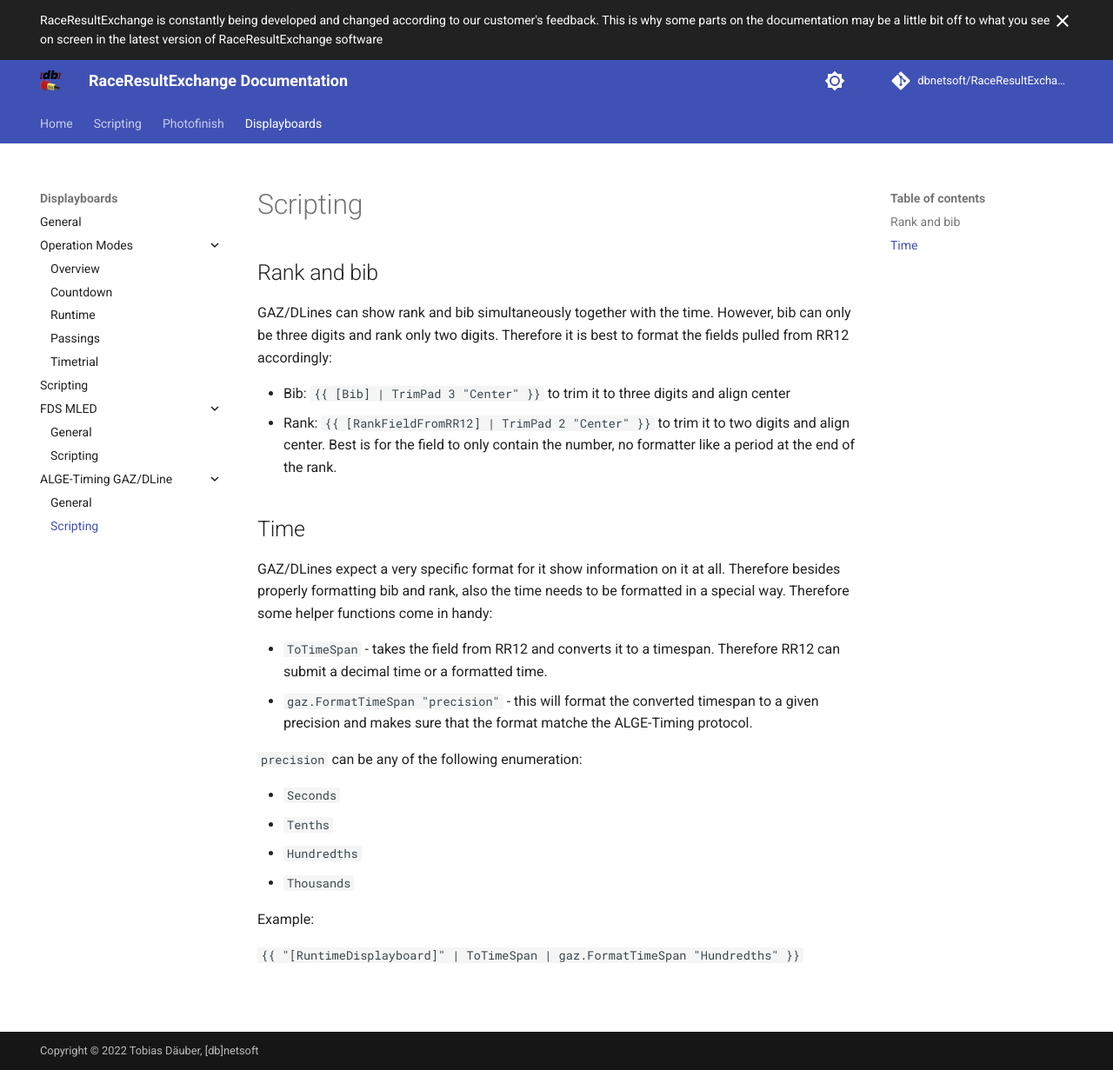
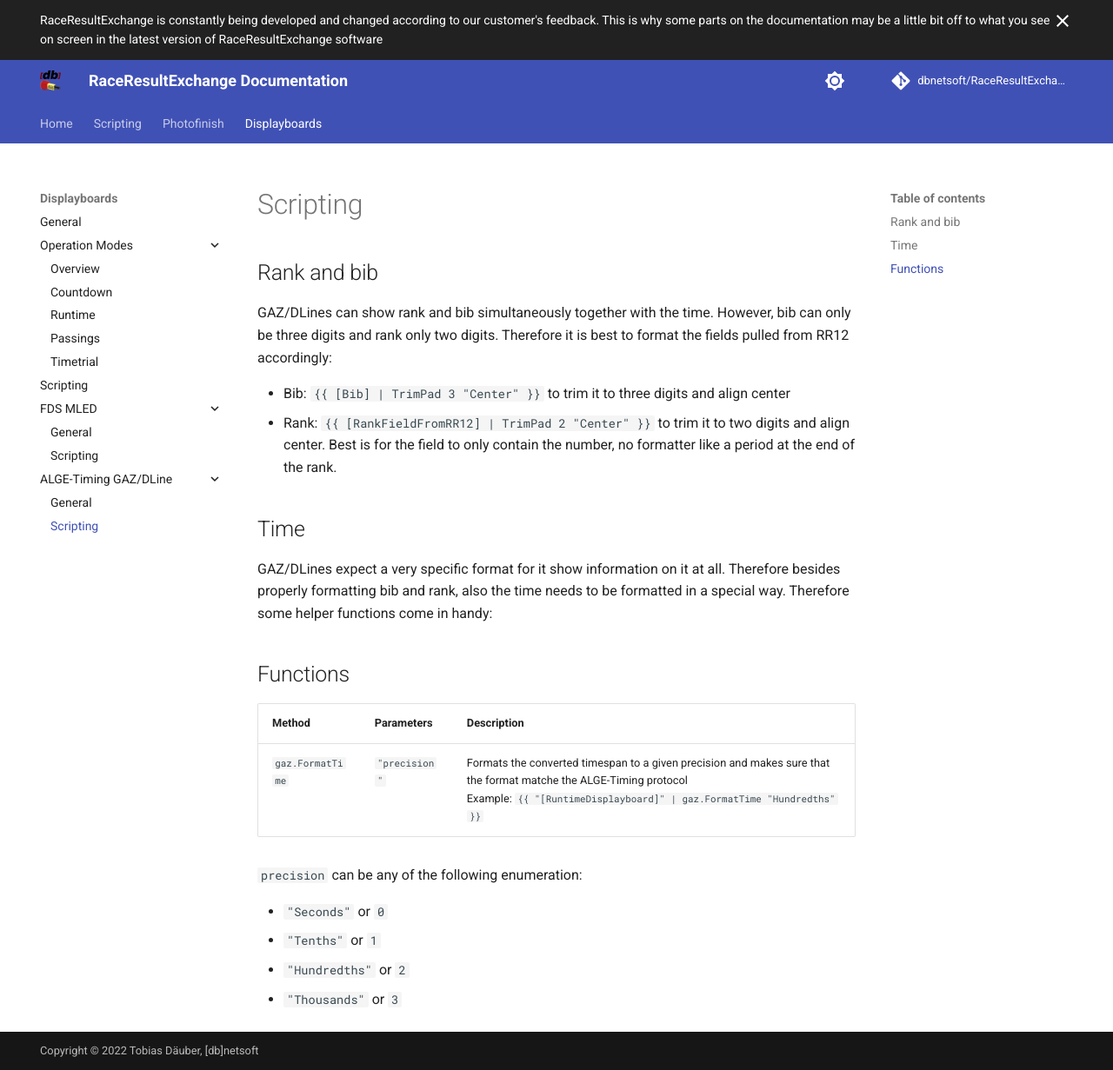
Before and after one commit to dbnetsoft/RaceResultExchangeDocumentation, an MkDocs documentation site: the page built from docs/displayboards/algegazdline/scripting.md, in a window 1280 px wide and 1231 px high. Shown: the whole window at 87% size. Built offline with MkDocs 1.6.1 and Material for MkDocs 9.7.7, drawn with Linux system fonts in a browser that asks for light colours; comment, search, counter and statistics services are not loaded.

Commit message:
Changes for scirpint

```diff
--- a/docs/displayboards/algegazdline/scripting.md
+++ b/docs/displayboards/algegazdline/scripting.md
@@ -11,16 +11,15 @@
 
 GAZ/DLines expect a very specific format for it show information on it at all. Therefore besides properly formatting bib and rank, also the time needs to be formatted in a special way. Therefore some helper functions come in handy:
 
-* `ToTimeSpan` - takes the field from RR12 and converts it to a timespan. Therefore RR12 can submit a decimal time or a formatted time.
-* `gaz.FormatTimeSpan "precision"` - this will format the converted timespan to a given precision and makes sure that the format matche the ALGE-Timing protocol.
+## Functions
+
+| Method      | Parameters | Description                          |
+| ----------- | -----------| ------------------------------------ |
+| `gaz.FormatTime`| `"precision"` | Formats the converted timespan to a given precision and makes sure that the format matche the ALGE-Timing protocol <br />Example: `{{ "[RuntimeDisplayboard]" | gaz.FormatTime "Hundredths"  }}` |
 
 `precision` can be any of the following enumeration:
 
-* `Seconds`
-* `Tenths`
-* `Hundredths`
-* `Thousands`
-
-Example:
-
-`{{ "[RuntimeDisplayboard]" | ToTimeSpan | gaz.FormatTimeSpan "Hundredths"  }}`
+* `"Seconds"` or `0`
+* `"Tenths"` or `1`
+* `"Hundredths"` or `2`
+* `"Thousands"` or `3`
--- a/mkdocs.yml
+++ b/mkdocs.yml
@@ -10,6 +10,7 @@
         - Configuration: home/configuration/index.md
     - Scripting:
         - General: scripting/index.md
+        - Functions: scripting/functions.md
         - Examples: scripting/examples.md
     - Photofinish:
         - General: photofinishsync/index.md
```
Also changed, not shown: docs/displayboards/fdsmled/scripting.md (+7 -9 lines), docs/scripting/examples.md (+4 -4 lines), docs/scripting/functions.md (added, +20 -0 lines), docs/scripting/index.md (+0 -12 lines).
